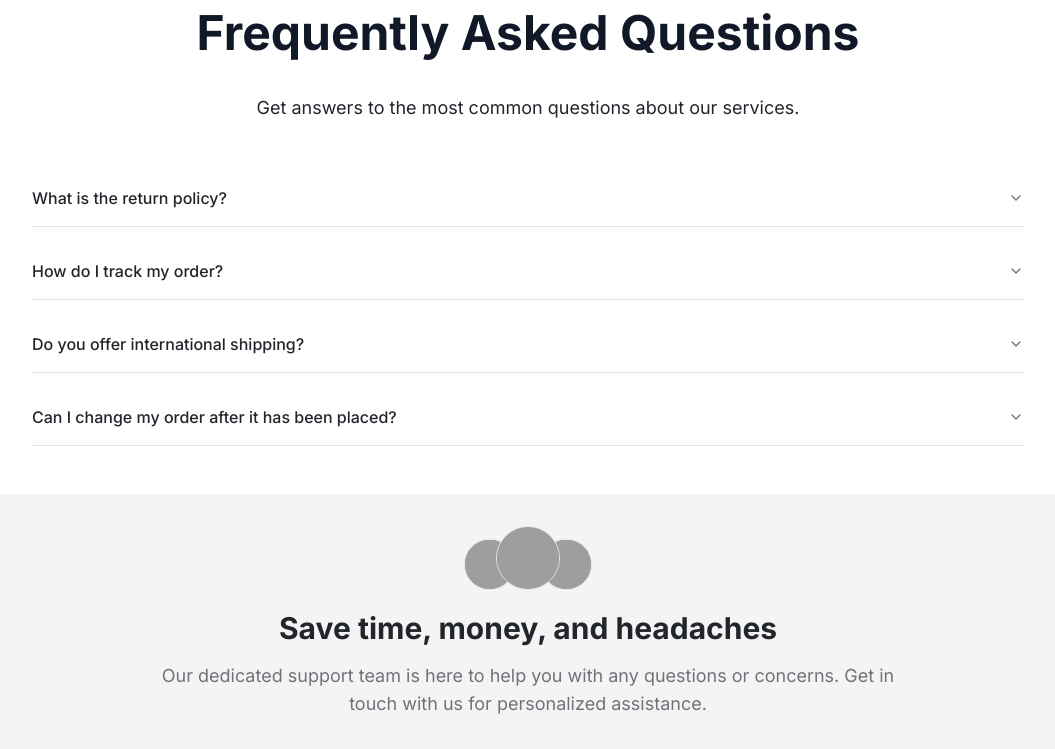
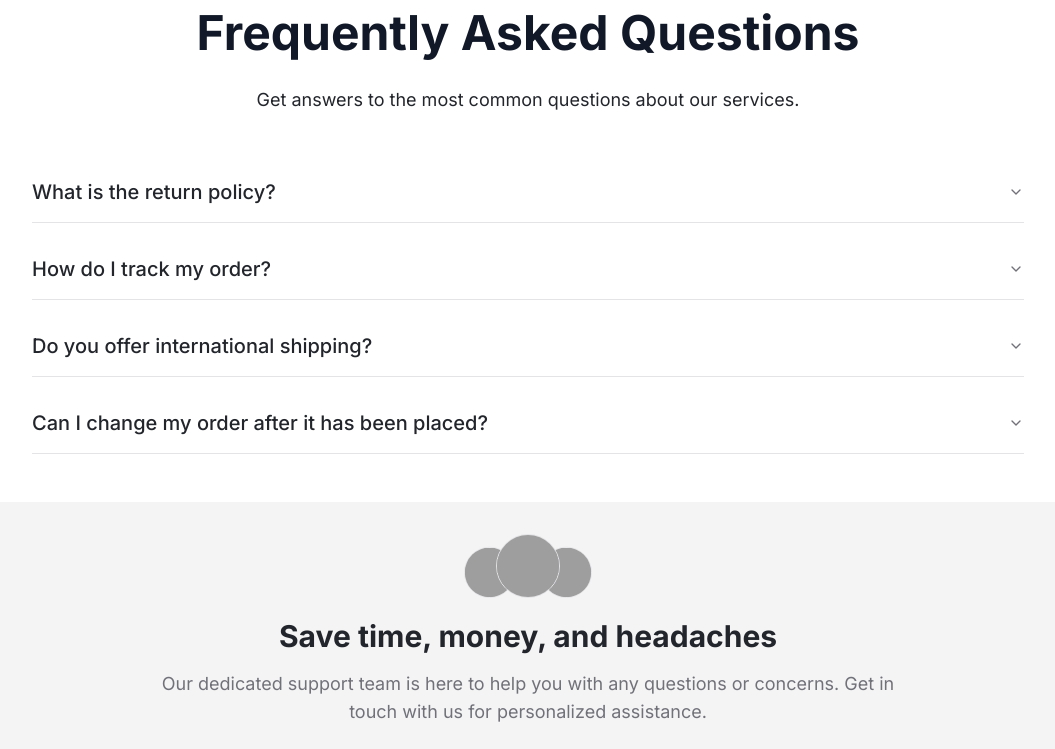
Before and after one commit to 47anjan/unbranded-, a Next.js app: page / in a window 1280 px wide. Shown: the part 2207-2956 px from the top of the page, without its empty margins (112-1167 px from the left). Built offline with nearby package versions, Linux system fonts and the light colour scheme; grey boxes are pictures that could not be loaded.

Commit message:
Refactor FAQ component for improved heading and accordion item styling

```diff
--- a/components/faq/faq.tsx
+++ b/components/faq/faq.tsx
@@ -37,7 +37,7 @@ const FAQ = () => {
     <section className="pt-16 ">
       <div className="px-4 sm:px-6 lg:px-8 xl:px-16 max-w-2xl lg:max-w-none mx-auto">
         <div className="flex flex-col items-center justify-center space-y-3 ">
-          <h1 className="text-3xl mb-2 sm:mb-4 leading-snug sm:leading-snug sm:text-5xl font-bold text-center text-gray-900">
+          <h1 className="text-3xl mb-2 leading-snug sm:leading-snug sm:text-5xl font-bold text-center text-gray-900">
             Frequently Asked Questions
           </h1>
           <p className="text-center w-full max-w-[670px] text-lg ">
@@ -49,10 +49,10 @@ const FAQ = () => {
           <Accordion type="single" collapsible className="w-full space-y-4">
             {faqData.map((faq) => (
               <AccordionItem key={faq.id} value={faq.id} className="border-b">
-                <AccordionTrigger className="text-base font-medium hover:no-underline">
+                <AccordionTrigger className="text-base sm:text-xl font-medium hover:no-underline">
                   {faq.question}
                 </AccordionTrigger>
-                <AccordionContent className="text-muted-foreground">
+                <AccordionContent className="text-muted-foreground text-base sm:text-lg">
                   {faq.answer}
                 </AccordionContent>
               </AccordionItem>
```
